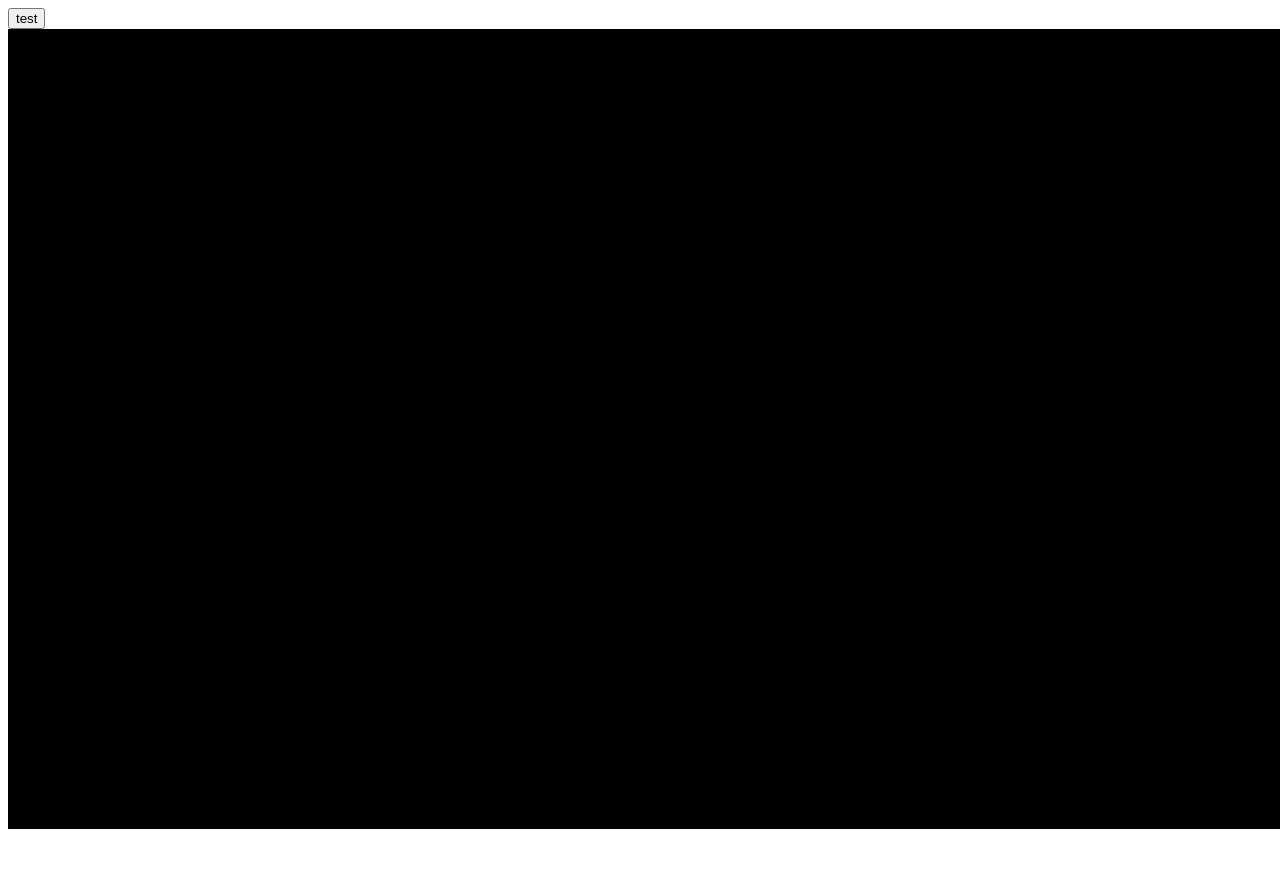
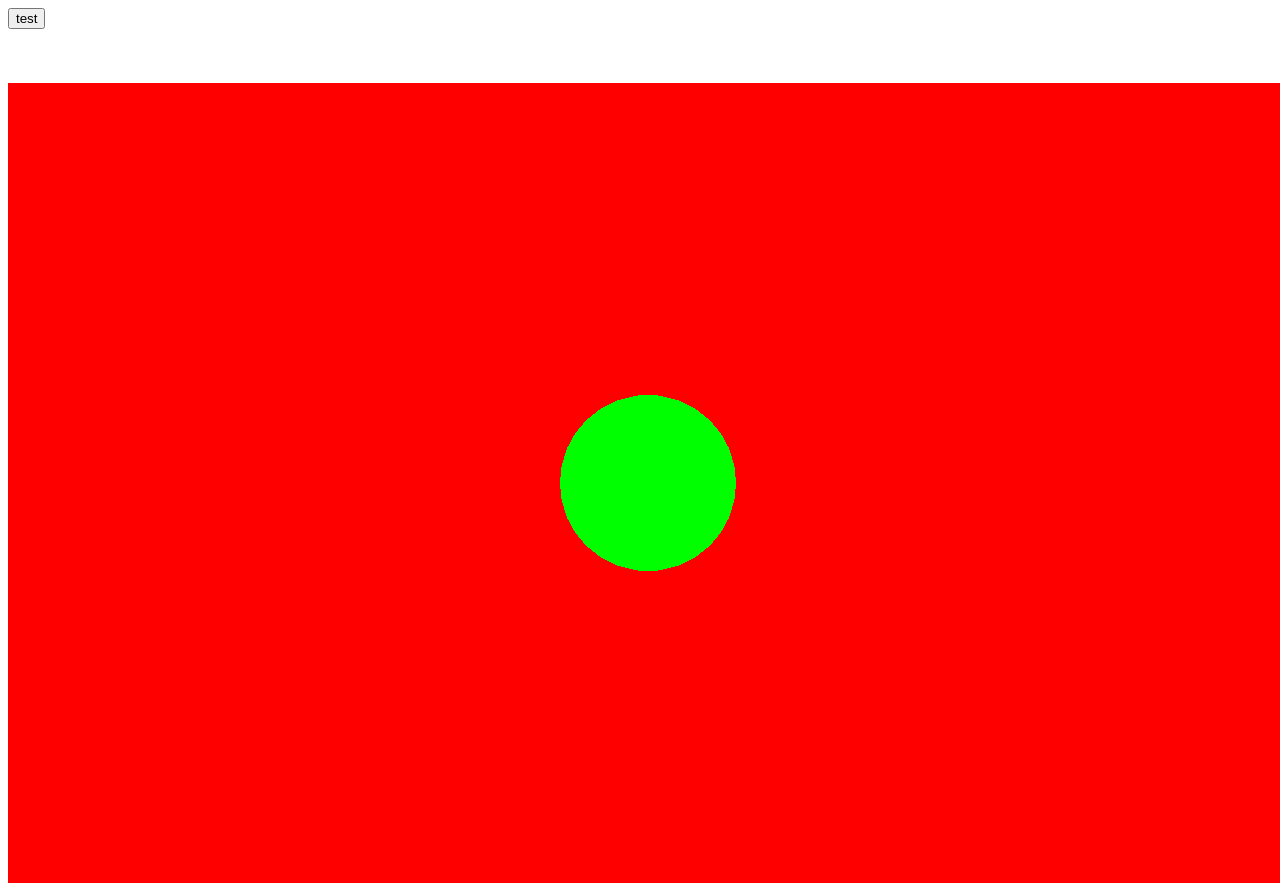
Before and after one commit to Plumie/Norska, a website with bundled scripts: page public/index.html in a window 1280 px wide. Before the commit the page ends 837 px from the top, so only its background shows below. Built offline with nearby package versions, Linux system fonts and the light colour scheme.

Commit message:
feat: added geometry and material support as separated directive

```diff
--- a/public/index.html
+++ b/public/index.html
@@ -1,21 +1,15 @@
 <html>
     <body>
-    <div x-data="{position: 0}">
-        <button @click="position = 5">test</button>
+    <div x-data="{position: 0x00ff00}">
+        <button @click="position = 0x0000ff">test</button>
         <div x-canvas>
-            <div x-camera="{position: [0, 0, position]}"></div>
-            <div x-mesh="[
-                {
-                    type: 'BoxGeometry',
-                    args: [1, 1, 1]
-                },
-                {
-                    type: 'MeshBasicMaterial',
-                    parameters: {
-                        color: 0x00ff00
-                    }
-                }
-            ]"></div>
+            <br x-scene="{background: 0xff0000}" />
+            <br x-camera="{position: [0, 0, 6]}" />
+            <br
+                x-mesh
+                x-geometry="['Sphere', [1, 32, 16]]"
+                x-material="['MeshBasicMaterial', {color: position}]"
+            />
         </div>
     </div>
     </body>
--- a/src/core/Canvas.ts
+++ b/src/core/Canvas.ts
@@ -1,7 +1,7 @@
 import Alpine from 'alpinejs'
 import * as THREE from "three";
 
-Alpine.directive('canvas', (el) => {
+Alpine.directive('canvas', (el, {expression}) => {
   const {scene, camera, renderer} = window.Norska = {
     scene: new THREE.Scene(),
     camera: new THREE.PerspectiveCamera(75, window.innerWidth / window.innerHeight, 0.1, 1000),
--- /dev/null
+++ b/src/core/Scene.ts
@@ -0,0 +1,22 @@
+import Alpine from "alpinejs";
+import * as THREE from "three";
+import {Color, ColorRepresentation, Texture} from "three";
+
+type Props = {
+  background: ColorRepresentation | Texture;
+}
+
+Alpine.directive('scene', (el, {expression}, {evaluateLater, effect}) => {
+  const {scene} = window.Norska;
+  const getValues = evaluateLater(expression);
+
+  (effect as any)(() => {
+    getValues(({background}: Props) => {
+      if (background) {
+        if (background instanceof Color) scene.background.set(background)
+        if (background instanceof Texture) scene.background = background;
+        else scene.background = new Color(background)
+      }
+    });
+  });
+});
--- a/src/main.ts
+++ b/src/main.ts
@@ -2,8 +2,11 @@ import Alpine from "alpinejs";
 
 import './core/Canvas';
 import './core/Camera';
+import './core/Scene';
 
-import './meshes/Mesh';
+import './objects/Material';
+import './objects/Geometry';
+import './objects/Mesh';
 
 window.Alpine = Alpine;
 Alpine.start();
--- a/src/meshes/Mesh.ts
+++ /dev/null
@@ -1,31 +0,0 @@
-import Alpine from "alpinejs";
-import * as THREE from "three";
-
-type Props = [Record<string, any>, Record<string, any>]
-type NkNode = Node & {uuid: string}
-
-Alpine.directive('mesh', (el, {expression}, {evaluateLater, effect}) => {
-  const {scene} = window.Norska;
-  const getValues = evaluateLater(expression);
-
-  (effect as any)(() => {
-    getValues(([geometry, material]: Props) => {
-      if ((el as NkNode).uuid) {
-        const existingMesh = scene.getObjectByProperty('uuid', (el as NkNode).uuid);
-        if(existingMesh) {
-          if (material.parameters)
-            existingMesh.material.setValues(material.parameters);
-          if (geometry.parameters)
-            existingMesh.geometry.setValues(geometry.parameters);
-        }
-      } else {
-        const mesh = new THREE.Mesh(
-          new (THREE as Record<string, any>)[geometry.type](...geometry.args),
-          new (THREE as Record<string, any>)[material.type]({...material.parameters})
-        );
-        (el as NkNode).uuid = mesh.uuid;
-        scene.add(mesh);
-      }
-    });
-  });
-});
--- /dev/null
+++ b/src/objects/Geometry.ts
@@ -0,0 +1,14 @@
+import Alpine from "alpinejs";
+import * as THREE from "three";
+
+type Props = [string, number[], Record<string, any>]
+
+Alpine.directive('geometry', (el, {expression}, {evaluateLater, effect}) => {
+  const getValues = evaluateLater(expression);
+
+  (effect as any)(() => {
+    getValues(([primitive, args, options]: Props) => {
+      (el as any).mesh.geometry = new (THREE as Record<string, any>)[`${primitive}Geometry`](...args, options);
+    });
+  });
+});
--- /dev/null
+++ b/src/objects/Material.ts
@@ -0,0 +1,23 @@
+import Alpine from "alpinejs";
+import * as THREE from "three";
+import {MeshNode} from "../types/Norska";
+
+type Props = [string, Record<string, any>]
+
+Alpine.directive('material', (el, {expression}, {evaluateLater, effect}) => {
+  const getValues = evaluateLater(expression);
+
+  (effect as any)(() => {
+    const mesh = (el as MeshNode).mesh;
+    if (!mesh.material.userData.updated) {
+      getValues(([name, options]: Props) => {
+        mesh.material = new (THREE as Record<string, any>)[name](options);
+        mesh.material.userData.updated = true;
+      });
+    } else {
+      getValues(([, options]: Props) => {
+        mesh.material.setValues(options);
+      });
+    }
+  });
+});
--- /dev/null
+++ b/src/objects/Mesh.ts
@@ -0,0 +1,12 @@
+import Alpine from "alpinejs";
+import {Mesh} from "three";
+import {MeshNode} from "../types/Norska";
+
+Alpine.directive('mesh', (el, {expression}, {effect}) => {
+  const {scene} = window.Norska;
+
+  (effect as any)(() => {
+    (el as MeshNode).mesh = new Mesh();
+    scene.add((el as any).mesh);
+  });
+});
--- /dev/null
+++ b/src/types/Norska.d.ts
@@ -0,0 +1,3 @@
+import {Mesh} from 'three';
+
+type MeshNode = Node & {mesh: any}
```
